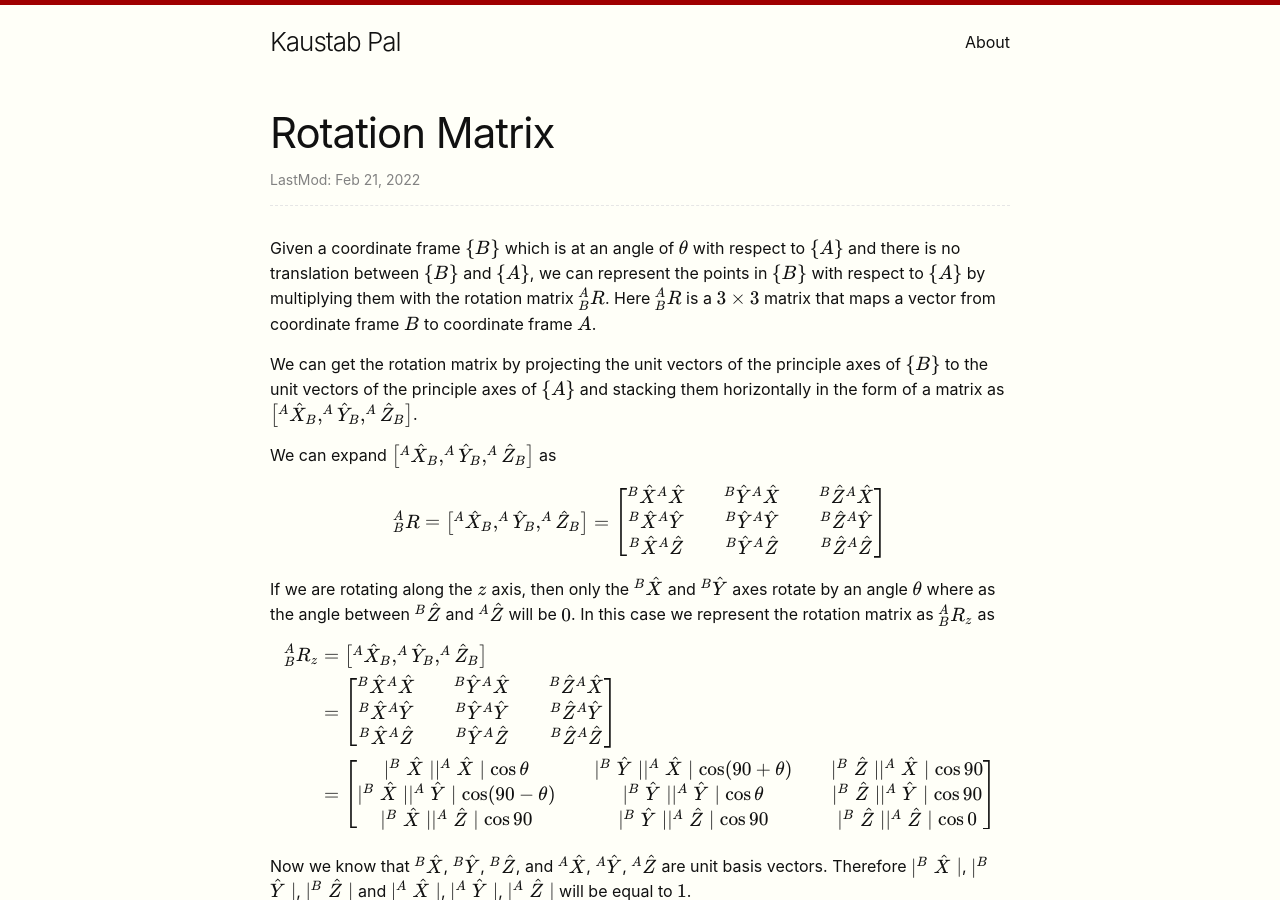
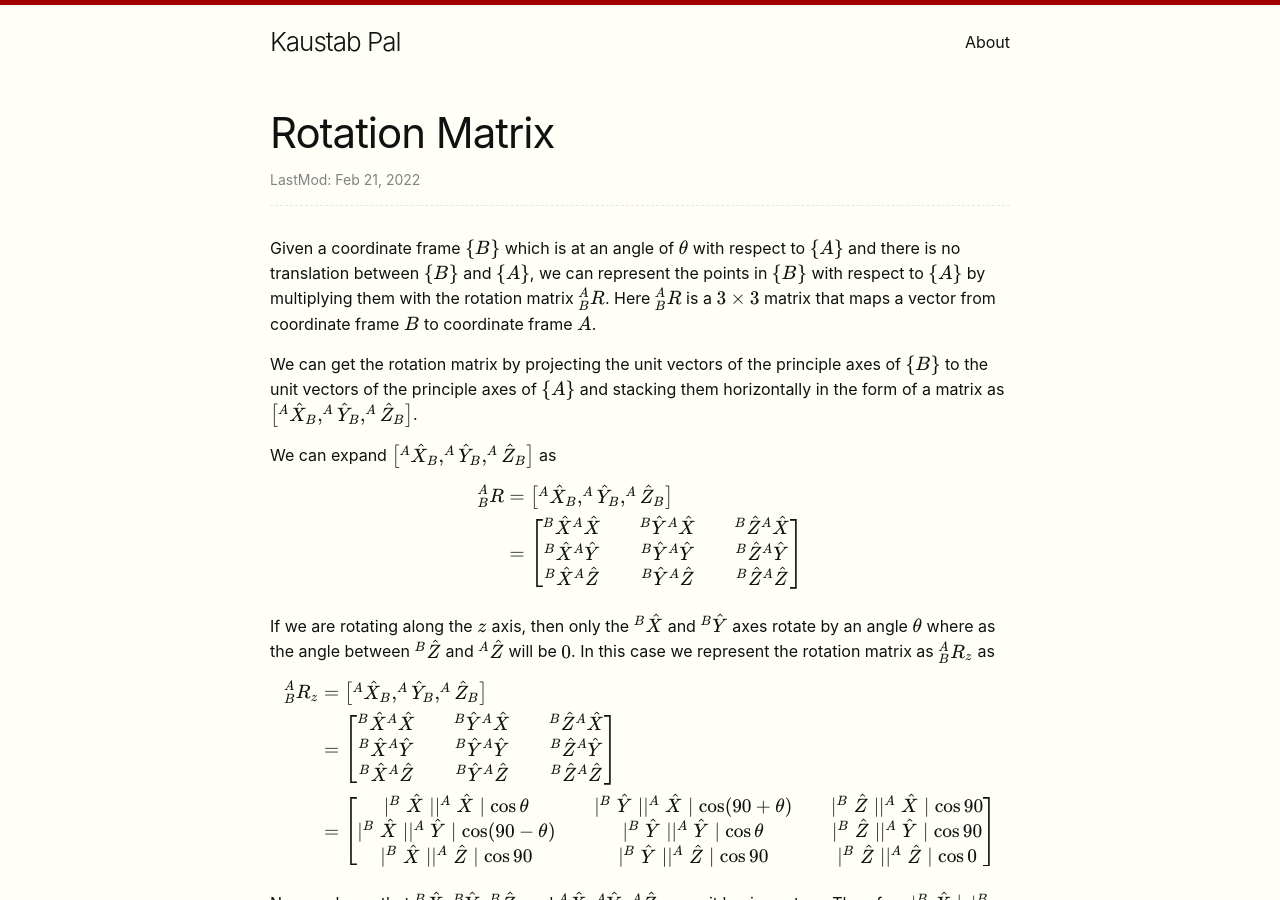
Before and after one commit to kaustabpal/kaustabpal.github.io, a Jekyll site: the page built from _posts/2022-02-21-rotation_matrix.md, in a window 1280 px wide and 900 px high. Built offline with Jekyll 4.4.1, drawn with Linux system fonts in a browser that asks for light colours; nearby versions of some CDN libraries.

Commit message:
Moved matrix in new line

```diff
--- a/_posts/2022-02-21-rotation_matrix.md
+++ b/_posts/2022-02-21-rotation_matrix.md
@@ -27,12 +27,17 @@ $$\begin{bmatrix}^{A}\hat{X}_{B}, ^{A}\hat{Y}_{B},
 We can expand $$\begin{bmatrix}^{A}\hat{X}_{B}, ^{A}\hat{Y}_{B},
 ^{A}\hat{Z}_{B}\end{bmatrix}$$ as
 
-$$^{A}_{B}{R} = \begin{bmatrix}^{A}\hat{X}_{B}, ^{A}\hat{Y}_{B},
-^{A}\hat{Z}_{B}\end{bmatrix} = \begin{bmatrix}
+$$
+\begin{align*}
+
+^{A}_{B}{R} &= \begin{bmatrix}^{A}\hat{X}_{B}, ^{A}\hat{Y}_{B},
+^{A}\hat{Z}_{B}\end{bmatrix} \\
+&= \begin{bmatrix}
 ^{B}\hat{X}^{A}\hat{X} && ^{B}\hat{Y}^{A}\hat{X} &&^{B}\hat{Z}^{A}\hat{X} \\
 ^{B}\hat{X}^{A}\hat{Y} && ^{B}\hat{Y}^{A}\hat{Y} && ^{B}\hat{Z}^{A}\hat{Y} \\
 ^{B}\hat{X}^{A}\hat{Z} && ^{B}\hat{Y}^{A}\hat{Z} && ^{B}\hat{Z}^{A}\hat{Z}
 \end{bmatrix}
+\end{align*}
 $$
 
 If we are rotating along the $$z$$ axis, then only the $$^{B}\hat{X}$$ and
```
